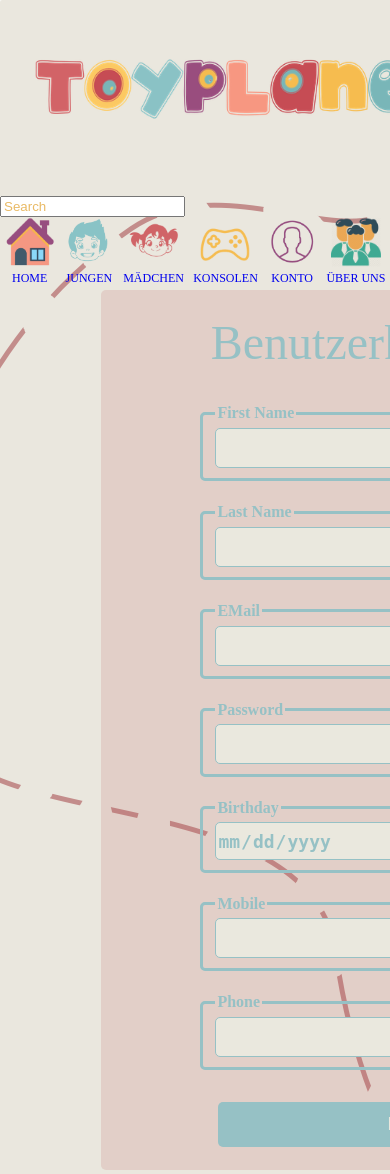
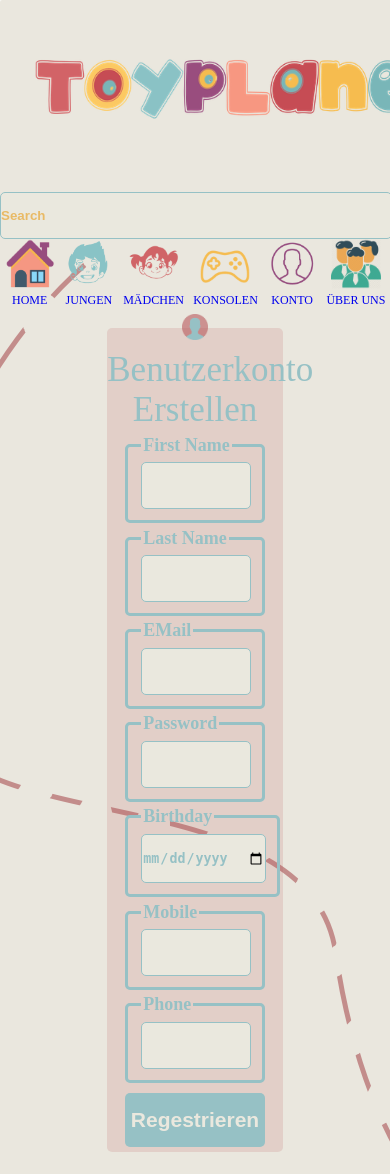
Before and after one commit to TKSpectro/WebProject, a PHP site: page /index.php?a=formular in a window 390 px wide; the page is wider, and only the part inside the window is pictured. After the commit the page ends 1152 px from the top of that part, so only its background shows below. Run offline with PHP 8.4, Linux system fonts and the light colour scheme.

Commit message:
responsive Formulare

```diff
--- a/assert/css/Toyplanet_style.css
+++ b/assert/css/Toyplanet_style.css
@@ -1,4 +1,4 @@
-body{
+body {
     background-image: url("../photos/background.png");
     background-size: auto;
     margin: 0;
@@ -6,205 +6,176 @@ body{
     box-sizing: border-box;
 }
 
-ul{
-    margin: 0;
-    padding: 0;
-    overflow: hidden;
-    list-style: none;
-}
-
-li{
-    display: inline;
-}
-
-::placeholder{
-    color: #E9BA65;
-}
-
-.search{
-    float: right;
-    width: 7em;
-    height: 1.5em;
-    text-align: left;
-}
-
-#small{
-    background-color: rgba(234, 232, 218, 0.1);
-    font-family: akaDylan Collage;
-    font-size: 23px;
-    border: none;
-    margin: 0;
-    padding: 0;
-    border-bottom: 2px #C38D8A solid;
-}
-
-#logo{
-    width: 27em;
-    height: 11em;
-    margin: 0.5em 2em;
-}
-
-.icons img{
-    width: 3em;
-    height: 3em;
-    float: right;
-    margin-top: 1em;
-    margin-right: 2em;
-    margin-bottom: 0em;
-}
-
-#warenkorb{
-}
-
-#account_verwaltung{
-}
-
-tr{
+ul {
     margin: 0;
     padding: 0;
     overflow: hidden;
 }
 
-.center{
+li {
+    list-style: none;
+    display: inline;
+}
+
+ ::placeholder {
+    color: #E9BA65;
+}
+
+.search {
+    float: right;
+    width: 15%;
+    height: 1.5em;
+    text-align: left;
+    margin: 3% -6% 0%;
+}
+
+#headerSmall {
+    margin: 0;
+    background-color: rgba(234, 232, 218, 0.1);
+    font-family: akaDylan Collage;
+    font-size: 23px;
+    border: none;
+    border-bottom: 2px #C38D8A solid;
+}
+
+#logo {
+    width: 27em;
+    height: 11em;
+    margin: 0.5em 2em;
+    float: left;
+}
+
+ul.icons img {
+    width: 3em;
+    height: 3em;
+    float: right;
+    margin-top: 1em;
+    margin-right: 1.5em;
+    margin-bottom: 0em;
+}
+
+.center {
     text-align: center;
 }
 
-.startseite img{
+.startseite img {
     width: 25em;
     height: 35em;
     border: 10px solid;
     margin: 1.5em;
 }
 
-#jung{
+#jung {
     border-color: #90B3B6;
 }
 
-#vater{
+#vater {
     border-color: #E9BA65;
 }
 
-#girls{
+#girls {
     border-color: #C38D8B;
 }
 
-table{
-    margin: 1% 26%;
-    color: #96C1C5;
-    background-color: rgba(183, 88, 91, 0.17);
-    border-radius: 5px;
+div {
+    width: 45%;
+    margin: auto;
+    margin-top: 5%;
+    margin-bottom: 3%;
 }
 
-table.formular{
-    height: 55em;
+div img {
+    width: 15%;
+    margin: -8% 42.5% 2%;
 }
 
-table.login{
-    height: 30em;
+form {
+    border-radius: 5px;
+    color: #96C1C5;
+    font-size: 18px;
+    background-color: rgba(183, 88, 91, 0.17);
 }
 
-table fieldset{
+fieldset {
     border-radius: 5px;
     border: solid 3px #96C1C5;
     font-weight: bold;
+    margin: 2.5% 10%;
 }
 
-fieldset.login_fieldset{
-    margin: -0.5em 4em;
+input {
+    border-radius: 5px;
+    width: 100%;
+    background-color: #EAE8DE;
+    border: solid 1px #96C1C5;
+    color: #96C1C5;
+    font-weight: bold;
+    padding: 15px 0px;
 }
 
-fieldset.register_fieldset{
-    margin: -0.8em 6em;
+input[type="checkbox"] {
+    width: 20px;
+    height: 18px;
+    margin-left: 10%;
+    padding: 20px 30x;
 }
 
-table input{
-    border-radius: 5px;
-    width: 25em;
-    height: 2em;
-    background-color: #EAE8DE;
-    border: solid 1px #96C1C5;
-    font-size: 18px;
-    color: #96C1C5;
-    font-weight: bold;
+div figcaption {
+    text-align: center;
+    margin-top: 1%;
+    font-size: 35px;
 }
 
-#title{
-    padding: 0;
-    font-size: 3em;
-    text-align: center;
+input[type="submit"] {
+    background-color: #96C1C5;
+    color: #EAE8DE;
+    font-size: 21px;
+    border: none;
+    cursor: pointer;
+    width: 80%;
+    margin: 3% 10%;
 }
 
-table input[type="checkbox"]{
-    margin-left: 5.3em;
-    width: 20px;
-    height: 18px;
-}
-
-table label{
-    font-size: 19px;
-}
-
-table input[type="submit"]{
-    background-color: #96C1C5;
-    color: #EAE8DE;
-    border: none;
-    height: 2.5em;
-}
-
-table.login input[type="submit"]{
-    margin-left: 4.5em;
-}
-
-table.formular input[type="submit"]{
-    margin-left: 6.3em;
-}
-
-
-figure{
+figure {
     margin: 0;
 }
 
-figure.einzel{
+figure.einzel {
     display: inline-block;
     padding: 10px;
     width: 33%;
     border: 1px solid gainsboro;
 }
 
-nav{
+nav {
     width: 100%;
 }
 
-nav ul{
+nav ul {
     display: flex;
     flex-direction: row;
-    margin: 0;
-    padding: 0;
 }
 
-nav ul li{
-    list-style: none;
+nav ul li {
     flex-grow: 1;
     text-align: center;
-
 }
 
-nav ul li a{
+nav ul li a {
     display: block;
     text-decoration: none;
     font-size: 12px;
 }
 
-nav ul li img{
+nav ul li img {
     width: 50px;
 }
 
-@media screen and (min-width: 600px){
-    nav ul li img{
+@media screen and (min-width: 600px) {
+    nav ul li img {
         width: 100px;
     }
-
-    nav ul li a{
+    nav ul li a {
         font-size: 17px;
     }
 }
--- a/views/pages/formular.php
+++ b/views/pages/formular.php
@@ -33,49 +33,43 @@
     </table>
 </form> !-->
 <body>
-
+<div class="formular">
 <form action="<?=$_SERVER['PHP_SELF'].'?a=formular';?>"  method="Post">
 
-<table   class="formular">
-    <tr><td id="title">Benutzerkonto Erstellen</td></tr>
 
-    <tr><td>
+<figure>
+    <img src="assert/photos/Account_verwaltung2.png"  alt="Account_verwaltung Bild">
+    <figcaption>Benutzerkonto Erstellen</figcaption>
+    </figure>
+
 <fieldset class="register_fieldset"><legend>First Name</legend>
 <input type="text" name="firstName"></fieldset>
-    </td></tr>
 
-    <tr><td>
+
 <fieldset class="register_fieldset"><legend>Last Name</legend>
 <input type="text" name="lastName"></fieldset>
-    </td></tr>
 
-    <tr><td>
+
 <fieldset class="register_fieldset"><legend>EMail</legend>
 <input type="email" name="email"></fieldset>
-    </td></tr>
 
-    <tr><td>
+
 <fieldset class="register_fieldset"><legend>Password</legend>
 <input type="password" name="password"></fieldset>
-    </td></tr>
 
-    <tr><td>
+
 <fieldset class="register_fieldset"><legend>Birthday</legend>
 <input type="date" name="birthday"></fieldset>
-    </td></tr>
 
-    <tr><td>
+
 <fieldset class="register_fieldset"><legend>Mobile</legend>
 <input type="number" name="mobile"></fieldset>
-    </td></tr>
 
-    <tr><td>
+
 <fieldset class="register_fieldset"><legend>Phone</legend>
 <input type="number" name="phone"></fieldset>
-    </td></tr>
-    <tr>
-        <td><input type="submit"  name="sendAccount" value="Regestrieren"></td>
-    </tr>
-</table>
+
+<input type="submit"  name="sendAccount" value="Regestrieren">
 </form>
+</div>
 </body>
```
Also changed, not shown: views/pages/login.php (+7 -17 lines), views/shared/_headerSmall.php (+7 -6 lines), assert/photos/Account_verwaltung2.png (added), 1 other file. Lines whose indentation alone changed are shown as unchanged.
